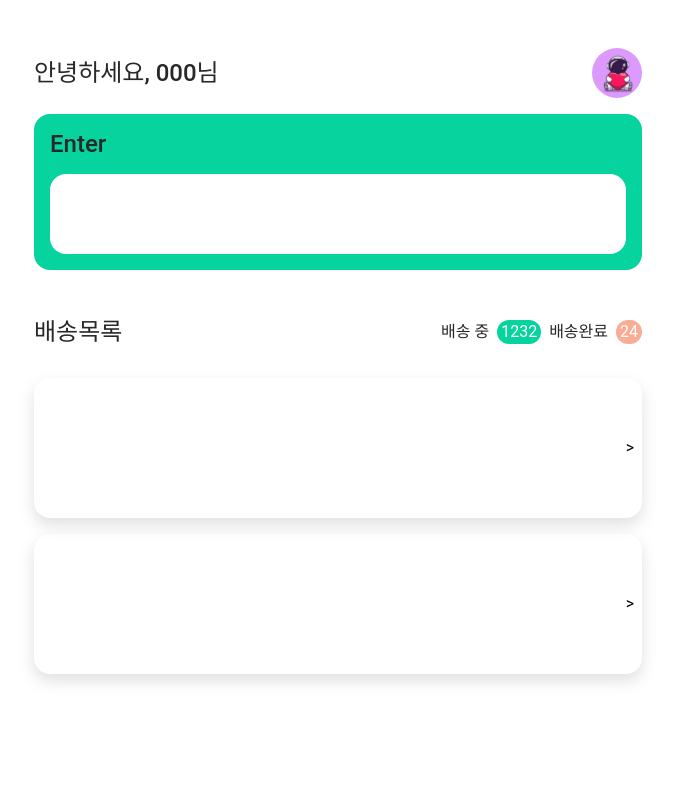
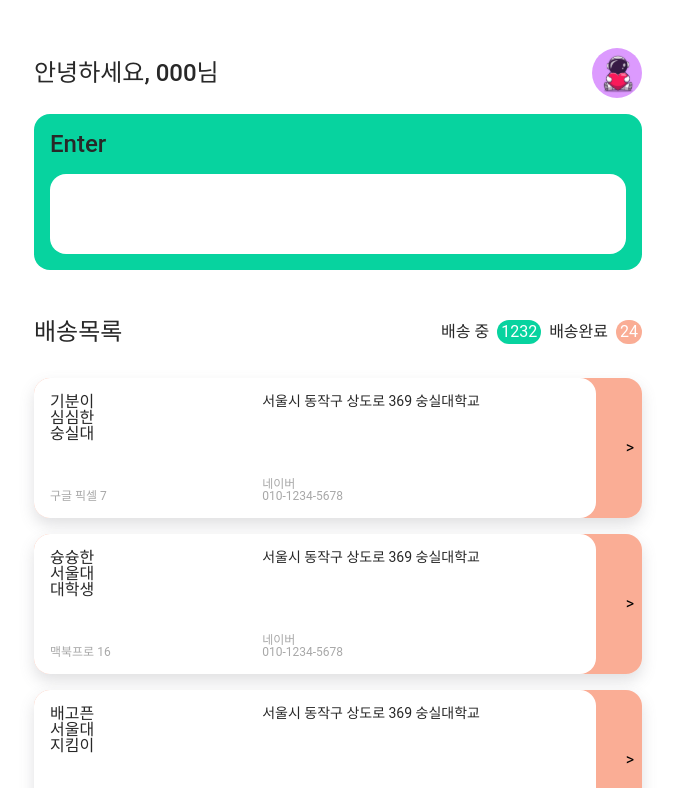
Before and after one commit to gdsc-ssu/ssung-delivery-frontend, a React (Vite) app in the folder packages/app/shipper-client/: page / in a window 1280 px wide. Shown: the top 788 px of the page, without its empty margins (302-977 px from the left). Built offline with nearby package versions, Linux system fonts and the light colour scheme.

Commit message:
feat(sender): complate publishing info Card component

```diff
--- a/packages/app/shipper-client/src/App/App.shippingList.tsx
+++ b/packages/app/shipper-client/src/App/App.shippingList.tsx
@@ -4,6 +4,7 @@ import InfoCard from './Shipping/InfoCard'
 import GroundForm from './Shipping/GroundForm'
 import Stack from './Shipping/Stack'
 import { Text } from '@common/ssung-ui'
+import { SHIP_MOCK_DATA } from '../model/ship.mock'
 
 const ShippingList = () => {
   return (
@@ -23,10 +24,12 @@ const ShippingList = () => {
       </Flex>
       <Spacer height="2rem" />
 
-      <Stack Top={InfoCard} Ground={GroundForm} />
-      <Spacer height="1rem" />
-      <Stack Top={InfoCard} Ground={GroundForm} />
-      <Spacer height="3rem" />
+      {SHIP_MOCK_DATA.map((ship) => (
+        <>
+          <Stack Top={<InfoCard ship={ship} />} Ground={<GroundForm />} />
+          <Spacer height="1rem" />
+        </>
+      ))}
     </ComponentContainer>
   )
 }
--- a/packages/app/shipper-client/src/App/Shipping/InfoCard.tsx
+++ b/packages/app/shipper-client/src/App/Shipping/InfoCard.tsx
@@ -1,27 +1,59 @@
-import { ComponentContainer } from '@common/ssung-ui'
+import { ShipData } from '@/src/model/ship'
+import { Flex, Text } from '@common/ssung-ui'
 import styled from '@emotion/styled'
 
-interface InfoCardProps {
-  keywords: string[]
-  address: string
-  product: string
-  estimatedArrive: string
-  user: {
-    name: string
-    phone: string
-  }
-}
+const InfoCard = (props: { ship: ShipData }) => {
+  return (
+    <Container>
+      <Right>
+        <Keywords>
+          {props.ship.keywords.map((word) => (
+            <Text>{word}</Text>
+          ))}
+        </Keywords>
 
-const InfoCard = () => {
-  return <Container></Container>
+        <InfoText gray>{props.ship.product}</InfoText>
+      </Right>
+
+      <Left>
+        <Text fontSize={'0.875rem'}>{props.ship.destination}</Text>
+
+        <Flex flexDirection={'column'}>
+          <InfoText gray>{props.ship.addressee.name}</InfoText>
+          <InfoText gray>{props.ship.addressee.phone}</InfoText>
+        </Flex>
+      </Left>
+    </Container>
+  )
 }
 
 export default InfoCard
 
-const Container = styled.div`
+const InfoText = styled(Text)`
+  font-size: 0.75rem;
+`
+
+const Right = styled(Flex)`
+  flex-direction: column;
+  width: 40%;
+  justify-content: space-between;
+`
+
+const Left = styled(Flex)`
+  flex-direction: column;
+  width: 60%;
+  justify-content: space-between;
+`
+
+const Keywords = styled(Flex)`
+  flex-direction: column;
+`
+
+const Container = styled(Flex)`
   background-color: white;
-  /* background-color: aliceblue; */
   border-radius: 1rem;
   height: 100%;
   width: 92.5%;
+  padding: 1rem;
+  box-sizing: border-box;
 `
```
